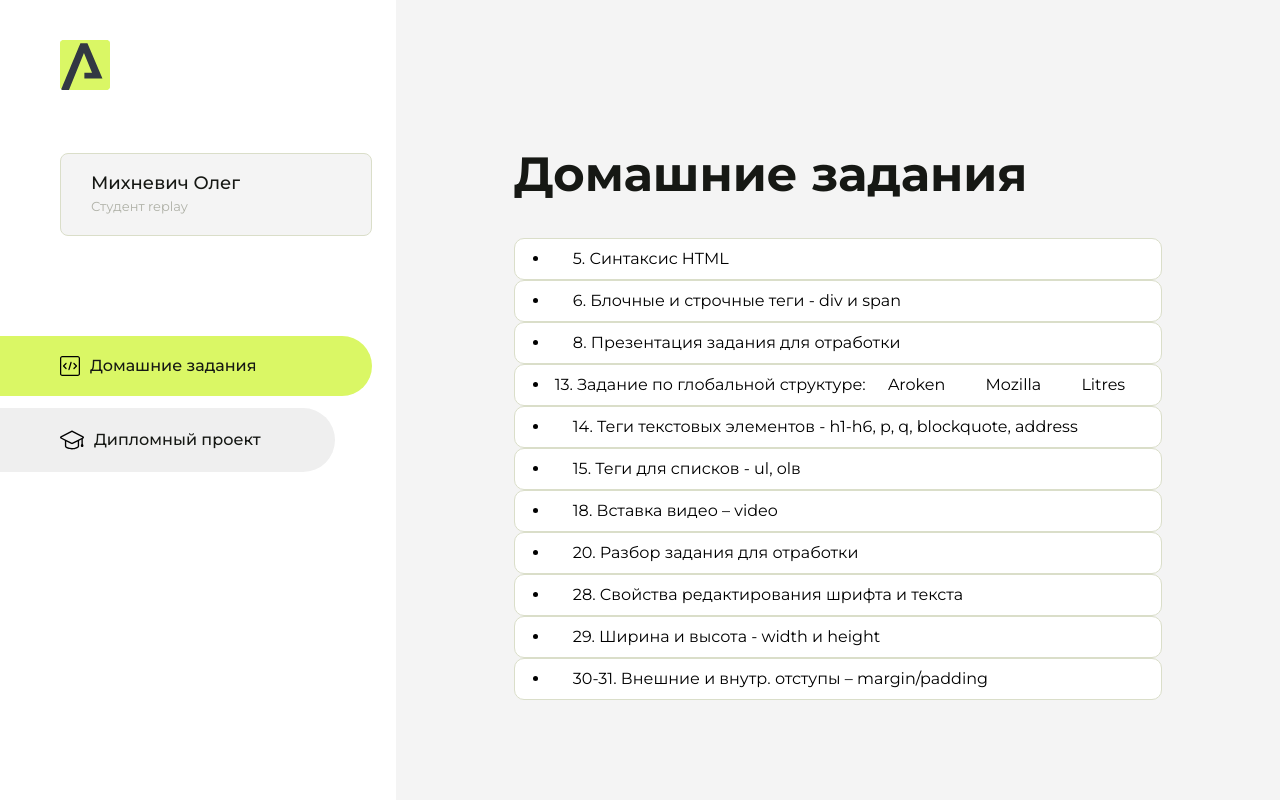
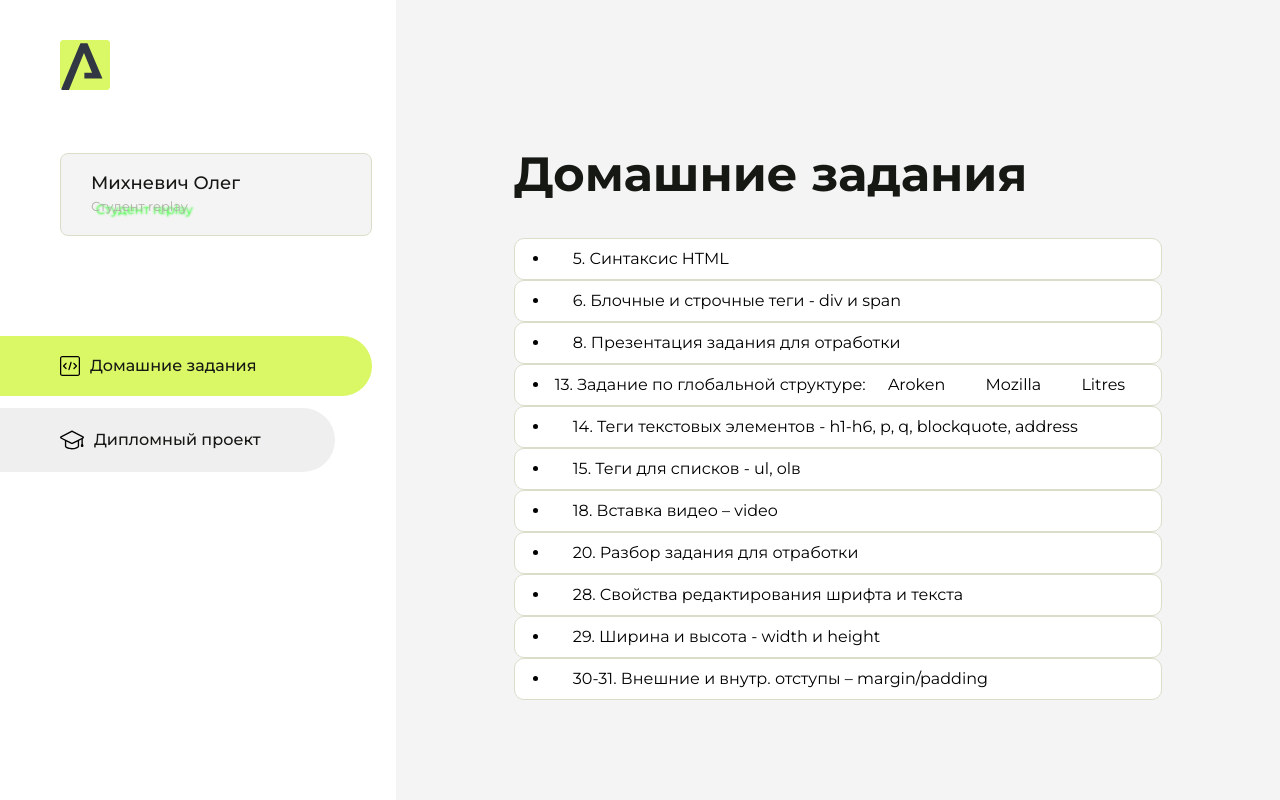
Before and after one commit to Olezhka87/HomeWork-2, a PHP site: page / in a window 1280 px wide. Run offline with PHP 8.4, Linux system fonts and the light colour scheme.

Commit message:
Update style.css

```diff
--- a/src/style.css
+++ b/src/style.css
@@ -98,6 +98,7 @@ body.overflow {
     font-size: 13px;
     font-weight: 400;
     line-height: 130%; /* 16.9px */
+    text-shadow: 5px 3px 2px #00FF00;
 }
 
 .sidebar__item {
```
